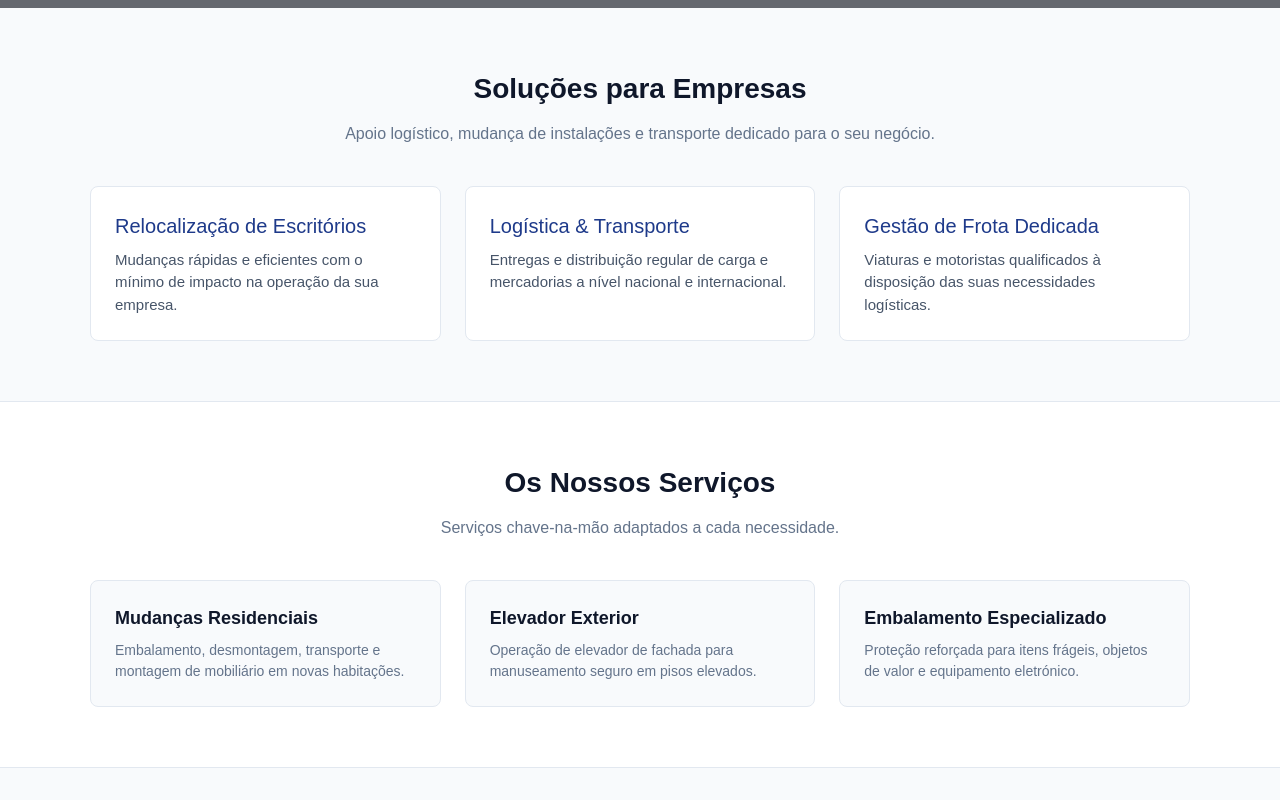
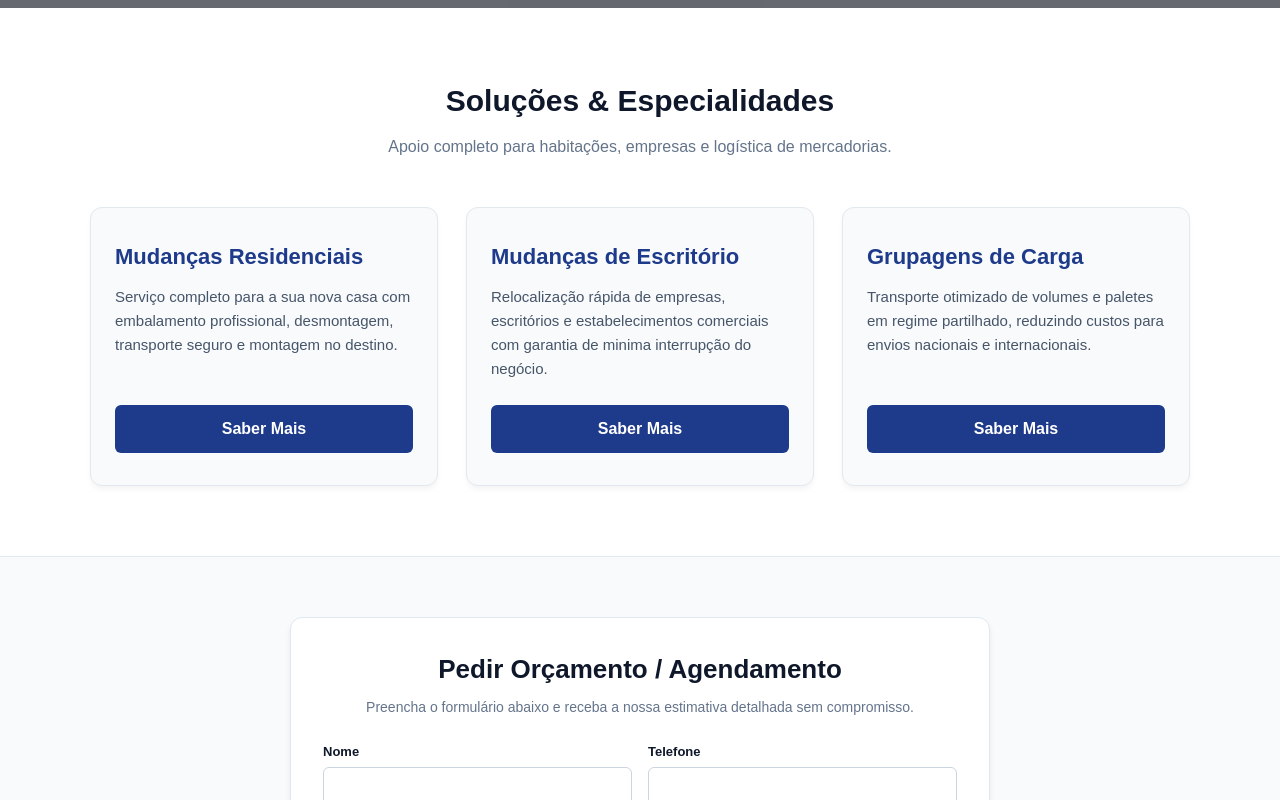
Before and after one commit to geralnortecargo-jpg/nortecargo-erp, a Next.js app: page / in a window 1280 px wide. Shown: the part 620-1420 px from the top of the page. Built offline with nearby package versions, Linux system fonts and the light colour scheme; grey boxes are pictures that could not be loaded.

Commit message:
Adicionado carrossel hero com efeito de vidro e conteudo completo

```diff
--- a/app/page.tsx
+++ b/app/page.tsx
@@ -3,8 +3,13 @@
 import React, { useState, useEffect } from 'react';
 import Navbar from '@/components/Navbar';
 
+interface ModalData {
+  title: string;
+  intro: string;
+  steps: { title: string; desc: string }[];
+}
+
 export default function HomePage() {
-  // Estado para o Formulário de Orçamento
   const [formData, setFormData] = useState({
     nome: '',
     email: '',
@@ -15,7 +20,10 @@ export default function HomePage() {
     mensagem: '',
   });
 
-  // Estado e dados para o Carrossel do Hero
+  // Estado para controlar o Pop-up Modal
+  const [activeModal, setActiveModal] = useState<ModalData | null>(null);
+
+  // Dados dos Slides do Hero
   const slides = [
     {
       url: 'https://images.unsplash.com/photo-1586528116311-ad8dd3c8310d?auto=format&fit=crop&w=1600&q=80',
@@ -61,12 +69,46 @@ export default function HomePage() {
     alert('Pedido de orçamento enviado com sucesso! Entraremos em contacto brevemente.');
   };
 
+  // Conteúdo detalhado para os Pop-ups em Vidro
+  const modalContent: Record<string, ModalData> = {
+    residenciais: {
+      title: 'Mudanças Residenciais',
+      intro: 'O nosso processo chave-na-mão garante a máxima tranquilidade para si e para a sua família durante a mudança de casa.',
+      steps: [
+        { title: '1. Avaliação e Planeamento', desc: 'Levantamento das volumetrias, acessos (escadas/elevadores) e definição do plano logístico.' },
+        { title: '2. Desmontagem e Embalamento', desc: 'Proteção de móveis com plástico bolha e mantas térmicas. Embalamento etiquetado de louças, roupas e objetos frágeis.' },
+        { title: '3. Carregamento e Elevação Exterior', desc: 'Acomodação segura na frota e utilização de elevador exterior quando necessário para evitar danos no imóvel.' },
+        { title: '4. Transporte e Montagem no Destino', desc: 'Transporte com rastreio, descarregamento, montagem integral do mobiliário e colocação no local final.' }
+      ]
+    },
+    escritorio: {
+      title: 'Mudanças de Escritório & Empresas',
+      intro: 'Planificação rigorosa orientada para minimizar o tempo de inatividade da sua empresa e proteger o seu ativo.',
+      steps: [
+        { title: '1. Inventário e Identificação', desc: 'Mapeamento de postos de trabalho, documentação, ficheiros confidenciais e equipamentos de informática.' },
+        { title: '2. Embalamento Técnico de TI', desc: 'Acondicionamento especializado de computadores, servidores, monitores e periféricos com proteção antiestática.' },
+        { title: '3. Desmontagem de Mobiliário de Escritório', desc: 'Desmontagem técnica de bancadas, secretárias compostas e estantes industriais.' },
+        { title: '4. Reinstalação Rápida', desc: 'Transporte prioritário e posicionamento do mobiliário no novo espaço conforme o layout pré-definido.' }
+      ]
+    },
+    grupagens: {
+      title: 'Grupagens de Carga & LTL',
+      intro: 'A solução ideal para enviar mercadorias sem necessidade de contratar um camião completo, reduzindo custos de transporte.',
+      steps: [
+        { title: '1. Consolidação da Carga', desc: 'Recolha da sua mercadoria ou palete e agrupamento num centro logístico estratégico.' },
+        { title: '2. Triagem e Trâmites Alfandegários', desc: 'Gestão da documentação de transporte, CMR e desalfandegamento em rotas internacionais.' },
+        { title: '3. Otimização de Rota', desc: 'Integração em frotas regulares que percorrem Portugal e a Europa de forma eficiente.' },
+        { title: '4. Entrega Agendada', desc: 'Descarga controlada na morada do destinatário com confirmação e comprovativo de entrega.' }
+      ]
+    }
+  };
+
   return (
     <main style={{ minHeight: '100vh', backgroundColor: '#f8fafc', color: '#0f172a', fontFamily: 'sans-serif' }}>
-      {/* 1. Navbar Mantida Intacta */}
+      {/* 1. Navbar Integradada */}
       <Navbar />
 
-      {/* 2. Hero Section com Carrossel e Efeito de Vidro */}
+      {/* 2. Hero Section com Carrossel e Glassmorphism */}
       <section id="home" style={{ position: 'relative', width: '100%', height: '520px', overflow: 'hidden' }}>
         {slides.map((slide, index) => (
           <div
@@ -87,31 +129,9 @@ export default function HomePage() {
           />
         ))}
 
-        {/* Camada de sobreposição para contraste */}
-        <div
-          style={{
-            position: 'absolute',
-            top: 0,
-            left: 0,
-            width: '100%',
-            height: '100%',
-            backgroundColor: 'rgba(15, 23, 42, 0.4)',
-            zIndex: 2
-          }}
-        />
+        <div style={{ position: 'absolute', top: 0, left: 0, width: '100%', height: '100%', backgroundColor: 'rgba(15, 23, 42, 0.4)', zIndex: 2 }} />
 
-        {/* Cartão de Vidro (Glassmorphism) */}
-        <div
-          style={{
-            position: 'relative',
-            zIndex: 3,
-            height: '100%',
-            display: 'flex',
-            alignItems: 'center',
-            justifyContent: 'center',
-            padding: '0 20px'
-          }}
-        >
+        <div style={{ position: 'relative', zIndex: 3, height: '100%', display: 'flex', alignItems: 'center', justifyContent: 'center', padding: '0 20px' }}>
           <div
             style={{
               maxWidth: '850px',
@@ -135,157 +155,178 @@ export default function HomePage() {
             </p>
 
             <div style={{ display: 'flex', gap: '16px', justifyContent: 'center', flexWrap: 'wrap' }}>
-              <a
-                href="#agendamento"
-                style={{
-                  backgroundColor: '#1e3a8a',
-                  color: '#ffffff',
-                  padding: '14px 28px',
-                  borderRadius: '8px',
-                  textDecoration: 'none',
-                  fontWeight: 'bold',
-                  boxShadow: '0 4px 12px rgba(0, 0, 0, 0.2)'
-                }}
-              >
+              <a href="#agendamento" style={{ backgroundColor: '#1e3a8a', color: '#ffffff', padding: '14px 28px', borderRadius: '8px', textDecoration: 'none', fontWeight: 'bold', boxShadow: '0 4px 12px rgba(0, 0, 0, 0.2)' }}>
                 Pedir Orçamento Grátis
               </a>
-              <a
-                href="#servicos"
-                style={{
-                  backgroundColor: 'rgba(255, 255, 255, 0.85)',
-                  color: '#0f172a',
-                  padding: '14px 28px',
-                  borderRadius: '8px',
-                  textDecoration: 'none',
-                  fontWeight: '600',
-                  boxShadow: '0 4px 12px rgba(0, 0, 0, 0.1)'
-                }}
-              >
+              <a href="#servicos" style={{ backgroundColor: 'rgba(255, 255, 255, 0.85)', color: '#0f172a', padding: '14px 28px', borderRadius: '8px', textDecoration: 'none', fontWeight: '600', boxShadow: '0 4px 12px rgba(0, 0, 0, 0.1)' }}>
                 Ver Serviços
               </a>
             </div>
           </div>
         </div>
 
-        {/* Setas de Navegação */}
-        <button
-          onClick={prevSlide}
-          style={{
-            position: 'absolute',
-            left: '20px',
-            top: '50%',
-            transform: 'translateY(-50%)',
-            zIndex: 4,
-            backgroundColor: 'rgba(0,0,0,0.4)',
-            color: '#ffffff',
-            border: 'none',
-            borderRadius: '50%',
-            width: '44px',
-            height: '44px',
-            fontSize: '20px',
-            cursor: 'pointer',
-            backdropFilter: 'blur(4px)'
-          }}
-        >
-          ❮
-        </button>
-        <button
-          onClick={nextSlide}
-          style={{
-            position: 'absolute',
-            right: '20px',
-            top: '50%',
-            transform: 'translateY(-50%)',
-            zIndex: 4,
-            backgroundColor: 'rgba(0,0,0,0.4)',
-            color: '#ffffff',
-            border: 'none',
-            borderRadius: '50%',
-            width: '44px',
-            height: '44px',
-            fontSize: '20px',
-            cursor: 'pointer',
-            backdropFilter: 'blur(4px)'
-          }}
-        >
-          ❯
-        </button>
+        <button onClick={prevSlide} style={{ position: 'absolute', left: '20px', top: '50%', transform: 'translateY(-50%)', zIndex: 4, backgroundColor: 'rgba(0,0,0,0.4)', color: '#ffffff', border: 'none', borderRadius: '50%', width: '44px', height: '44px', fontSize: '20px', cursor: 'pointer', backdropFilter: 'blur(4px)' }}>❮</button>
+        <button onClick={nextSlide} style={{ position: 'absolute', right: '20px', top: '50%', transform: 'translateY(-50%)', zIndex: 4, backgroundColor: 'rgba(0,0,0,0.4)', color: '#ffffff', border: 'none', borderRadius: '50%', width: '44px', height: '44px', fontSize: '20px', cursor: 'pointer', backdropFilter: 'blur(4px)' }}>❯</button>
 
-        {/* Indicadores do Carrossel */}
         <div style={{ position: 'absolute', bottom: '20px', width: '100%', display: 'flex', justifyContent: 'center', gap: '8px', zIndex: 4 }}>
           {slides.map((_, index) => (
-            <button
-              key={index}
-              onClick={() => setCurrentIndex(index)}
-              style={{
-                width: index === currentIndex ? '28px' : '10px',
-                height: '10px',
-                borderRadius: '5px',
-                backgroundColor: index === currentIndex ? '#ffffff' : 'rgba(255,255,255,0.5)',
-                border: 'none',
-                cursor: 'pointer',
-                transition: 'all 0.3s'
-              }}
-            />
+            <button key={index} onClick={() => setCurrentIndex(index)} style={{ width: index === currentIndex ? '28px' : '10px', height: '10px', borderRadius: '5px', backgroundColor: index === currentIndex ? '#ffffff' : 'rgba(255,255,255,0.5)', border: 'none', cursor: 'pointer', transition: 'all 0.3s' }} />
           ))}
         </div>
       </section>
 
-      {/* 3. Secção Empresas */}
-      <section id="empresas" style={{ padding: '60px 20px', backgroundColor: '#f8fafc', borderBottom: '1px solid #e2e8f0' }}>
+      {/* 3. Secção de Serviços (3 Caixas lado a lado com Pop-up) */}
+      <section id="servicos" style={{ padding: '70px 20px', backgroundColor: '#ffffff', borderBottom: '1px solid #e2e8f0' }}>
         <div style={{ maxWidth: '1100px', margin: '0 auto' }}>
-          <h2 style={{ fontSize: '28px', fontWeight: '700', textAlign: 'center', marginBottom: '12px' }}>
-            Soluções para Empresas
+          <h2 style={{ fontSize: '30px', fontWeight: '800', textAlign: 'center', marginBottom: '12px' }}>
+            Soluções & Especialidades
           </h2>
-          <p style={{ textAlign: 'center', color: '#64748b', marginBottom: '40px' }}>
-            Apoio logístico, mudança de instalações e transporte dedicado para o seu negócio.
+          <p style={{ textAlign: 'center', color: '#64748b', marginBottom: '48px', fontSize: '16px' }}>
+            Apoio completo para habitações, empresas e logística de mercadorias.
           </p>
 
-          <div style={{ display: 'grid', gridTemplateColumns: 'repeat(auto-fit, minmax(280px, 1fr))', gap: '24px' }}>
-            <div style={{ backgroundColor: '#ffffff', padding: '24px', borderRadius: '8px', border: '1px solid #e2e8f0' }}>
-              <h3 style={{ fontSize: '20px', color: '#1e3a8a', marginBottom: '8px' }}>Relocalização de Escritórios</h3>
-              <p style={{ color: '#475569', fontSize: '15px' }}>Mudanças rápidas e eficientes com o mínimo de impacto na operação da sua empresa.</p>
+          <div style={{ display: 'grid', gridTemplateColumns: 'repeat(auto-fit, minmax(300px, 1fr))', gap: '28px' }}>
+            {/* Caixa 1: Mudanças Residenciais */}
+            <div style={{ backgroundColor: '#f8fafc', padding: '32px 24px', borderRadius: '12px', border: '1px solid #e2e8f0', display: 'flex', flexDirection: 'column', justifyContent: 'space-between', boxShadow: '0 4px 6px -1px rgba(0,0,0,0.05)' }}>
+              <div>
+                <h3 style={{ fontSize: '22px', fontWeight: '700', color: '#1e3a8a', marginBottom: '12px' }}>Mudanças Residenciais</h3>
+                <p style={{ color: '#475569', fontSize: '15px', lineHeight: '1.6', marginBottom: '24px' }}>
+                  Serviço completo para a sua nova casa com embalamento profissional, desmontagem, transporte seguro e montagem no destino.
+                </p>
+              </div>
+              <button
+                onClick={() => setActiveModal(modalContent.residenciais)}
+                style={{ backgroundColor: '#1e3a8a', color: '#ffffff', border: 'none', padding: '12px 20px', borderRadius: '6px', fontWeight: '600', cursor: 'pointer', width: '100%' }}
+              >
+                Saber Mais
+              </button>
             </div>
-            <div style={{ backgroundColor: '#ffffff', padding: '24px', borderRadius: '8px', border: '1px solid #e2e8f0' }}>
-              <h3 style={{ fontSize: '20px', color: '#1e3a8a', marginBottom: '8px' }}>Logística & Transporte</h3>
-              <p style={{ color: '#475569', fontSize: '15px' }}>Entregas e distribuição regular de carga e mercadorias a nível nacional e internacional.</p>
+
+            {/* Caixa 2: Mudanças de Escritório */}
+            <div style={{ backgroundColor: '#f8fafc', padding: '32px 24px', borderRadius: '12px', border: '1px solid #e2e8f0', display: 'flex', flexDirection: 'column', justifyContent: 'space-between', boxShadow: '0 4px 6px -1px rgba(0,0,0,0.05)' }}>
+              <div>
+                <h3 style={{ fontSize: '22px', fontWeight: '700', color: '#1e3a8a', marginBottom: '12px' }}>Mudanças de Escritório</h3>
+                <p style={{ color: '#475569', fontSize: '15px', lineHeight: '1.6', marginBottom: '24px' }}>
+                  Relocalização rápida de empresas, escritórios e estabelecimentos comerciais com garantia de minima interrupção do negócio.
+                </p>
+              </div>
+              <button
+                onClick={() => setActiveModal(modalContent.escritorio)}
+                style={{ backgroundColor: '#1e3a8a', color: '#ffffff', border: 'none', padding: '12px 20px', borderRadius: '6px', fontWeight: '600', cursor: 'pointer', width: '100%' }}
+              >
+                Saber Mais
+              </button>
             </div>
-            <div style={{ backgroundColor: '#ffffff', padding: '24px', borderRadius: '8px', border: '1px solid #e2e8f0' }}>
-              <h3 style={{ fontSize: '20px', color: '#1e3a8a', marginBottom: '8px' }}>Gestão de Frota Dedicada</h3>
-              <p style={{ color: '#475569', fontSize: '15px' }}>Viaturas e motoristas qualificados à disposição das suas necessidades logísticas.</p>
+
+            {/* Caixa 3: Grupagens de Carga */}
+            <div style={{ backgroundColor: '#f8fafc', padding: '32px 24px', borderRadius: '12px', border: '1px solid #e2e8f0', display: 'flex', flexDirection: 'column', justifyContent: 'space-between', boxShadow: '0 4px 6px -1px rgba(0,0,0,0.05)' }}>
+              <div>
+                <h3 style={{ fontSize: '22px', fontWeight: '700', color: '#1e3a8a', marginBottom: '12px' }}>Grupagens de Carga</h3>
+                <p style={{ color: '#475569', fontSize: '15px', lineHeight: '1.6', marginBottom: '24px' }}>
+                  Transporte otimizado de volumes e paletes em regime partilhado, reduzindo custos para envios nacionais e internacionais.
+                </p>
+              </div>
+              <button
+                onClick={() => setActiveModal(modalContent.grupagens)}
+                style={{ backgroundColor: '#1e3a8a', color: '#ffffff', border: 'none', padding: '12px 20px', borderRadius: '6px', fontWeight: '600', cursor: 'pointer', width: '100%' }}
+              >
+                Saber Mais
+              </button>
             </div>
           </div>
         </div>
       </section>
 
-      {/* 4. Secção Serviços */}
-      <section id="servicos" style={{ padding: '60px 20px', backgroundColor: '#ffffff', borderBottom: '1px solid #e2e8f0' }}>
-        <div style={{ maxWidth: '1100px', margin: '0 auto' }}>
-          <h2 style={{ fontSize: '28px', fontWeight: '700', textAlign: 'center', marginBottom: '12px' }}>
-            Os Nossos Serviços
-          </h2>
-          <p style={{ textAlign: 'center', color: '#64748b', marginBottom: '40px' }}>
-            Serviços chave-na-mão adaptados a cada necessidade.
-          </p>
+      {/* Pop-up Modal em Vidro (Glassmorphism) */}
+      {activeModal && (
+        <div
+          style={{
+            position: 'fixed',
+            top: 0,
+            left: 0,
+            width: '100vw',
+            height: '100vh',
+            backgroundColor: 'rgba(15, 23, 42, 0.65)',
+            backdropFilter: 'blur(8px)',
+            WebkitBackdropFilter: 'blur(8px)',
+            zIndex: 9999,
+            display: 'flex',
+            alignItems: 'center',
+            justifyContent: 'center',
+            padding: '20px'
+          }}
+          onClick={() => setActiveModal(null)}
+        >
+          <div
+            style={{
+              backgroundColor: 'rgba(255, 255, 255, 0.92)',
+              backdropFilter: 'blur(16px)',
+              WebkitBackdropFilter: 'blur(16px)',
+              border: '1px solid rgba(255, 255, 255, 0.5)',
+              borderRadius: '16px',
+              maxWidth: '650px',
+              width: '100%',
+              maxHeight: '90vh',
+              overflowY: 'auto',
+              padding: '32px',
+              boxShadow: '0 25px 50px -12px rgba(0, 0, 0, 0.35)',
+              position: 'relative',
+              color: '#0f172a'
+            }}
+            onClick={(e) => e.stopPropagation()}
+          >
+            {/* Botão Fechar */}
+            <button
+              onClick={() => setActiveModal(null)}
+              style={{
+                position: 'absolute',
+                top: '16px',
+                right: '16px',
+                backgroundColor: '#e2e8f0',
+                border: 'none',
+                borderRadius: '50%',
+                width: '36px',
+                height: '36px',
+                fontSize: '18px',
+                fontWeight: 'bold',
+                cursor: 'pointer',
+                color: '#334155'
+              }}
+            >
+              ✕
+            </button>
 
-          <div style={{ display: 'grid', gridTemplateColumns: 'repeat(auto-fit, minmax(280px, 1fr))', gap: '24px' }}>
-            <div style={{ backgroundColor: '#f8fafc', padding: '24px', borderRadius: '8px', border: '1px solid #e2e8f0' }}>
-              <h3 style={{ fontSize: '18px', fontWeight: '600', marginBottom: '8px' }}>Mudanças Residenciais</h3>
-              <p style={{ color: '#64748b', fontSize: '14px' }}>Embalamento, desmontagem, transporte e montagem de mobiliário em novas habitações.</p>
+            <h2 style={{ fontSize: '26px', fontWeight: '800', color: '#1e3a8a', marginBottom: '12px' }}>
+              {activeModal.title}
+            </h2>
+            <p style={{ color: '#475569', fontSize: '15px', marginBottom: '24px', lineHeight: '1.5' }}>
+              {activeModal.intro}
+            </p>
+
+            <div style={{ display: 'flex', flexDirection: 'column', gap: '16px', marginBottom: '28px' }}>
+              {activeModal.steps.map((step, idx) => (
+                <div key={idx} style={{ backgroundColor: '#ffffff', padding: '16px', borderRadius: '8px', border: '1px solid #cbd5e1' }}>
+                  <h4 style={{ fontSize: '16px', fontWeight: '700', color: '#0f172a', marginBottom: '4px' }}>
+                    {step.title}
+                  </h4>
+                  <p style={{ fontSize: '14px', color: '#64748b', margin: 0, lineHeight: '1.5' }}>
+                    {step.desc}
+                  </p>
+                </div>
+              ))}
             </div>
-            <div style={{ backgroundColor: '#f8fafc', padding: '24px', borderRadius: '8px', border: '1px solid #e2e8f0' }}>
-              <h3 style={{ fontSize: '18px', fontWeight: '600', marginBottom: '8px' }}>Elevador Exterior</h3>
-              <p style={{ color: '#64748b', fontSize: '14px' }}>Operação de elevador de fachada para manuseamento seguro em pisos elevados.</p>
-            </div>
-            <div style={{ backgroundColor: '#f8fafc', padding: '24px', borderRadius: '8px', border: '1px solid #e2e8f0' }}>
-              <h3 style={{ fontSize: '18px', fontWeight: '600', marginBottom: '8px' }}>Embalamento Especializado</h3>
-              <p style={{ color: '#64748b', fontSize: '14px' }}>Proteção reforçada para itens frágeis, objetos de valor e equipamento eletrónico.</p>
-            </div>
+
+            <button
+              onClick={() => setActiveModal(null)}
+              style={{ backgroundColor: '#1e3a8a', color: '#ffffff', border: 'none', padding: '12px 24px', borderRadius: '8px', fontWeight: 'bold', cursor: 'pointer', width: '100%', fontSize: '15px' }}
+            >
+              Fechar Detalhes
+            </button>
           </div>
         </div>
-      </section>
+      )}
 
-      {/* 5. Secção Agendamento / Orçamento */}
+      {/* 4. Secção Agendamento e Formulário de Orçamento */}
       <section id="agendamento" style={{ padding: '60px 20px', backgroundColor: '#f8fafc', borderBottom: '1px solid #e2e8f0' }}>
         <div style={{ maxWidth: '700px', margin: '0 auto', backgroundColor: '#ffffff', padding: '32px', borderRadius: '12px', boxShadow: '0 4px 6px -1px rgba(0, 0, 0, 0.1)', border: '1px solid #e2e8f0' }}>
           <h2 style={{ fontSize: '26px', fontWeight: '700', textAlign: 'center', marginBottom: '8px' }}>
@@ -328,7 +369,7 @@ export default function HomePage() {
               <select name="tipoServico" value={formData.tipoServico} onChange={handleChange} style={{ width: '100%', padding: '10px', borderRadius: '6px', border: '1px solid #cbd5e1' }}>
                 <option value="mudanca_residencial">Mudança Residencial</option>
                 <option value="mudanca_empresarial">Mudança Empresarial</option>
-                <option value="transporte_carga">Transporte de Carga</option>
+                <option value="grupagem_carga">Grupagem de Carga</option>
                 <option value="outro">Outro Serviço</option>
               </select>
             </div>
@@ -345,7 +386,7 @@ export default function HomePage() {
         </div>
       </section>
 
-      {/* 6. Secção Contacto */}
+      {/* 5. Secção Contacto */}
       <section id="contacto" style={{ padding: '60px 20px', backgroundColor: '#ffffff' }}>
         <div style={{ maxWidth: '1100px', margin: '0 auto', textAlign: 'center' }}>
           <h2 style={{ fontSize: '28px', fontWeight: '700', marginBottom: '16px' }}>Contacte-nos</h2>
```
